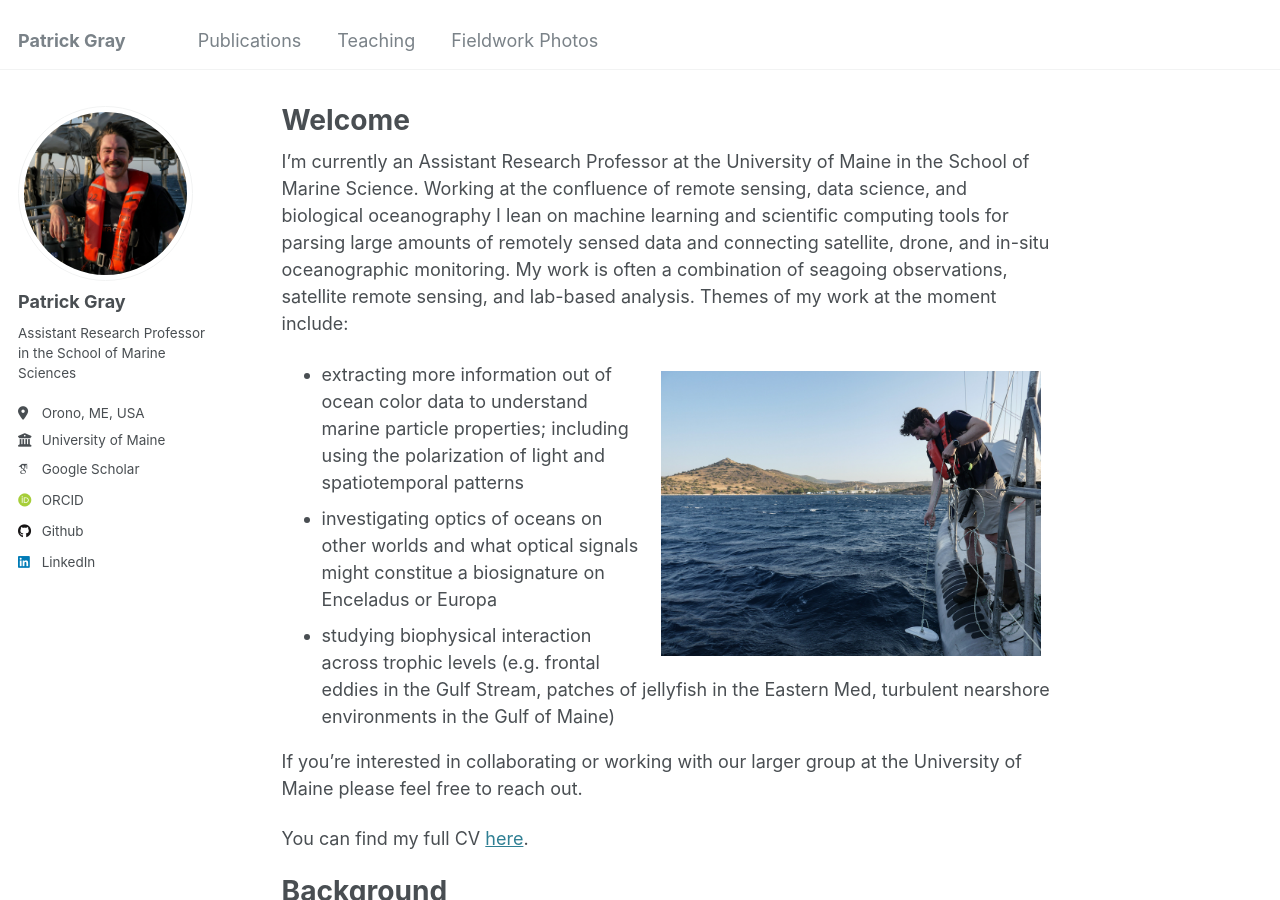
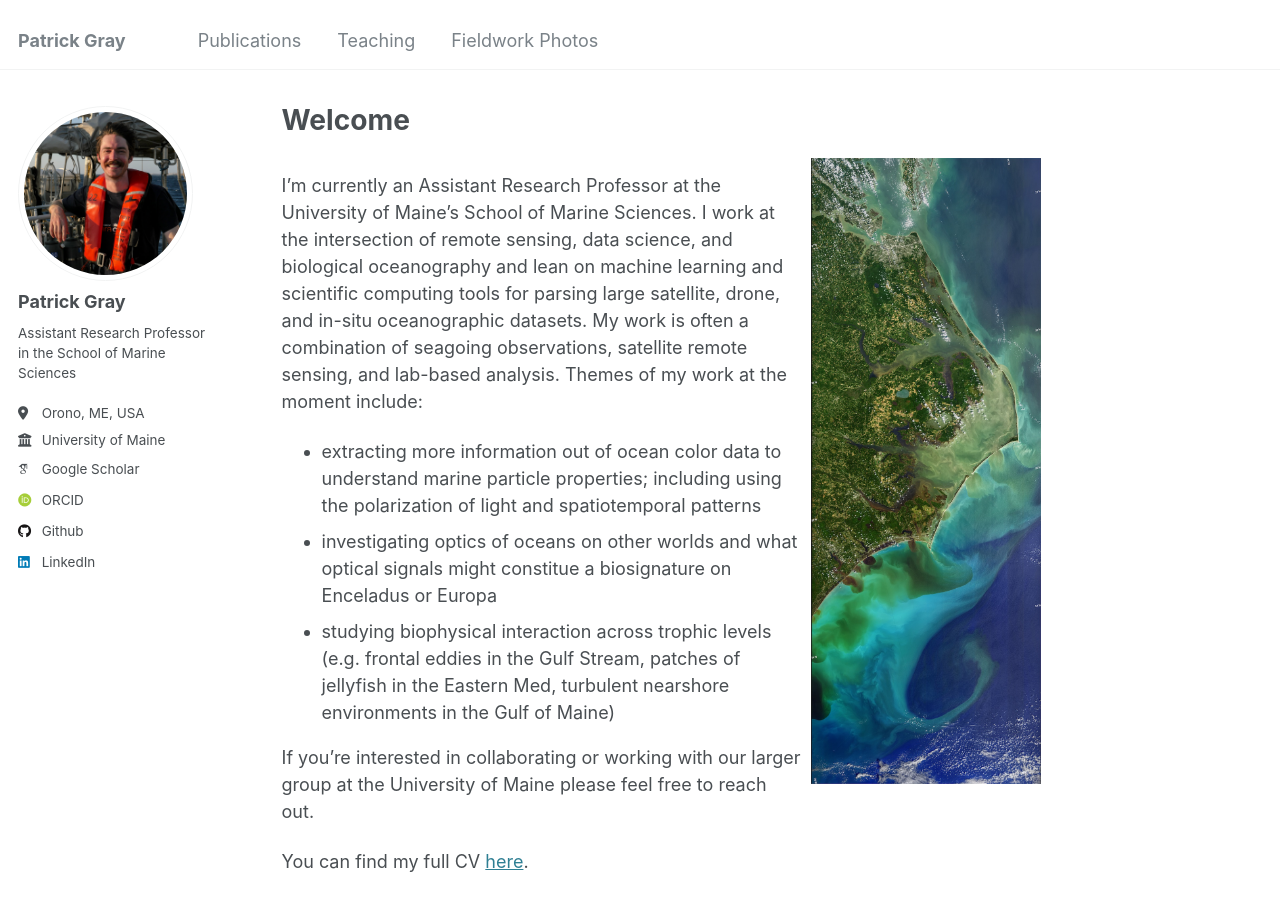
Before and after one commit to patrickcgray/patrickcgray.github.io, a Jekyll site: the page built from _pages/about.md, in a window 1280 px wide and 900 px high. Built offline with Jekyll 4.4.1, drawn with Linux system fonts in a browser that asks for light colours; some web fonts are replaced.

Commit message:
adding new photos

```diff
--- a/_pages/about.md
+++ b/_pages/about.md
@@ -7,10 +7,9 @@ redirect_from:
   - /about.html
 ---
 
+<img style="float: right; padding: 10px 10px 10px 10px;" src="http://patrickcgray.github.io/images/LC08_AfterFlorence_smaller.jpg" width=250>
 
-I'm currently an Assistant Research Professor at the University of Maine in the School of Marine Science. Working at the confluence of remote sensing, data science, and biological oceanography I lean on machine learning and scientific computing tools for parsing large amounts of remotely sensed data and connecting satellite, drone, and in-situ oceanographic monitoring. My work is often a combination of seagoing observations, satellite remote sensing, and lab-based analysis. Themes of my work at the moment include:
-
-<img style="float: right; padding: 10px 10px 10px 10px;" src="http://patrickcgray.github.io/images/secchi_disk_pgray.jpg" width=400>
+I'm currently an Assistant Research Professor at the University of Maine's School of Marine Sciences. I work at the intersection of remote sensing, data science, and biological oceanography and lean on machine learning and scientific computing tools for parsing large satellite, drone, and in-situ oceanographic datasets. My work is often a combination of seagoing observations, satellite remote sensing, and lab-based analysis. Themes of my work at the moment include:
 
 * extracting more information out of ocean color data to understand marine particle properties; including using the polarization of light and spatiotemporal patterns
 * investigating optics of oceans on other worlds and what optical signals might constitue a biosignature on Enceladus or Europa
@@ -23,10 +22,12 @@ You can find my full CV [here](https://docs.google.com/document/d/1fiWKVqXFyx6xo
 Background
 ======
 
+<img style="float: right; padding: 10px 10px 10px 10px;" src="http://patrickcgray.github.io/images/pcg_shearwater_altum.JPG" width=400>
+
 I've just (Dec. 2024) finished as a Zuckerman Postdoctoral Fellow working with Emmanuel Boss and Yoav Lehahn on questions of marine patchiness, connecting polarized scattering to particle properties in the ocean, and re-assessing the pros and cons of machine learning on ocean remote sensing. In Dec. 2022 I finished my PhD with Dave Johnston in the Marine Robotics and Remote Sensing Lab at the Duke University Marine Laboratory where I was a Future Investigator in NASA Earth and Space Science and Technology (FINESST).
-
-<img style="float: left; padding: 10px 10px 10px 10px;" src="http://patrickcgray.github.io/images/pg_dj_jd_antarctica.jpeg" width=300>
 
 My doctoral research primarily used satellite and drone based remote sensing to map coastal change, monitor megafauna populations, and finally to investigate submesoscale biophysical questions at the front of the Gulf Stream.
 
+<img style="float: right; padding: 10px 10px 10px 10px;" src="http://patrickcgray.github.io/images/pg_dj_jd_antarctica.jpeg" width=300>
+
 Before joining the Duke Marine Lab, I worked at Harvard University as a research technician in the deep-sea focused Girguis Lab, served a year and a half as Chief Technology Officer at WayPaver Foundation, and spent time at Moon Express as a Software Engineer developing their ground data systems and engineering team tools. I graduated from the University of North Carolina as a Morehead-Cain Scholar with a degree in Computer Science where I started UNC Students for the Exploration and Development of Space and researched computer vision.
```
Also changed, not shown: _pages/publications.md (+2 -2 lines), images/LC08_AfterFlorence_smaller.jpg (added), images/pcg_shearwater_altum.JPG (added), 1 other file.
